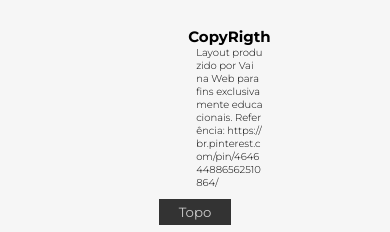
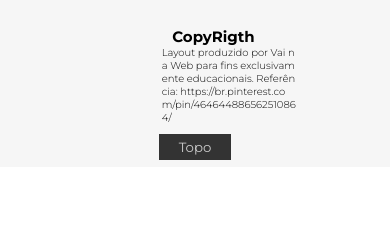
Before and after one commit to LuizFelipeCorra/Projeto_final_VaiNaWeb, a plain HTML site: page index.html in a window 390 px wide. Shown: the part 4437-4669 px from the top of the page. After the commit the page ends 4604 px from the top, so only its background shows below. Drawn offline with Linux system fonts and the light colour scheme.

Commit message:
Update style.css

```diff
--- a/style.css
+++ b/style.css
@@ -171,7 +171,7 @@ p{
 
 .naocopie h2{
     position: relative;
-    left:100px;
+    left:84px;
 }
 
 
@@ -277,7 +277,7 @@ footer{
 }
 
 .naocopie p{
-    width: 60%;
+    width: 122%;
     word-break: break-all;
     font-size: 10px;
     margin-left: 0;
```
